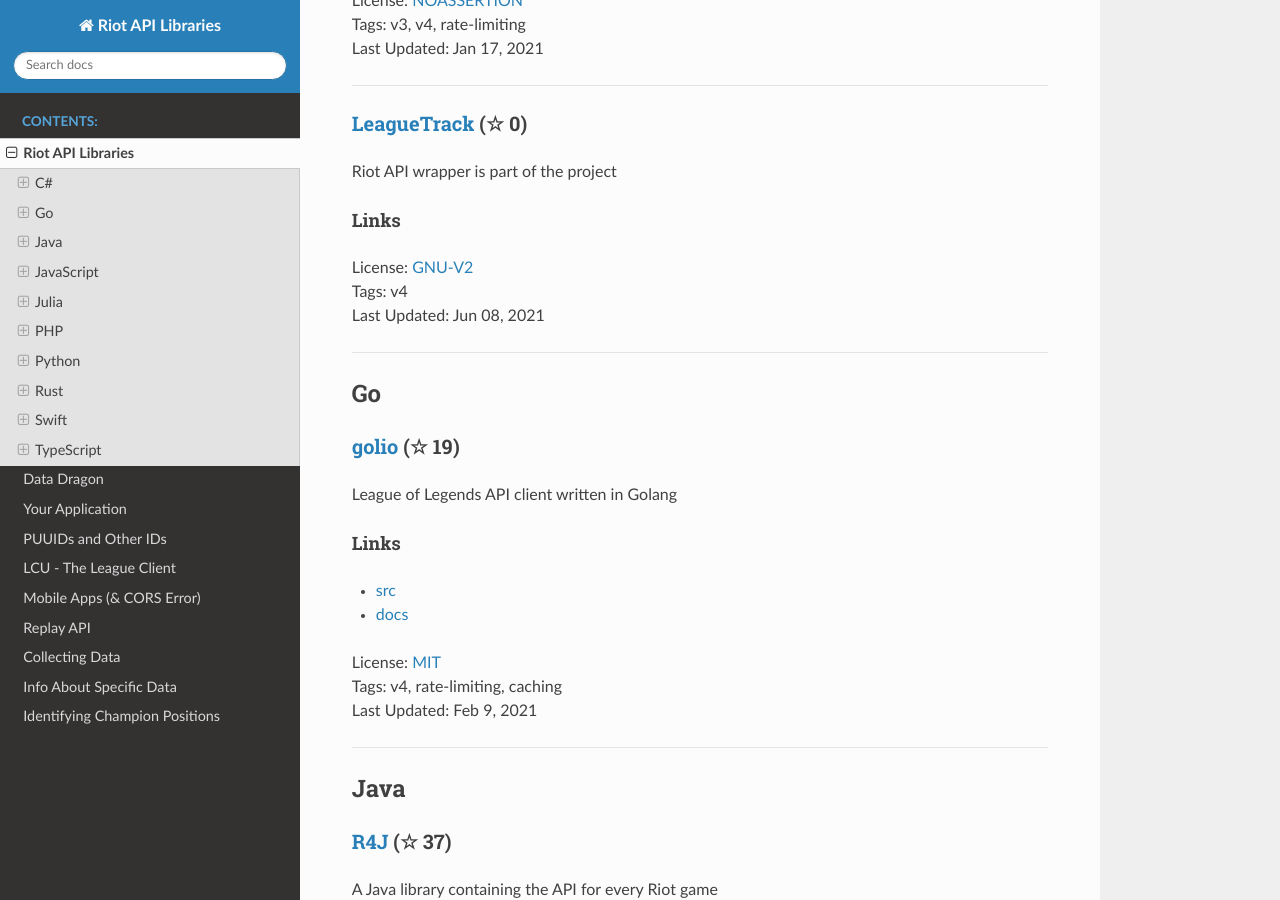
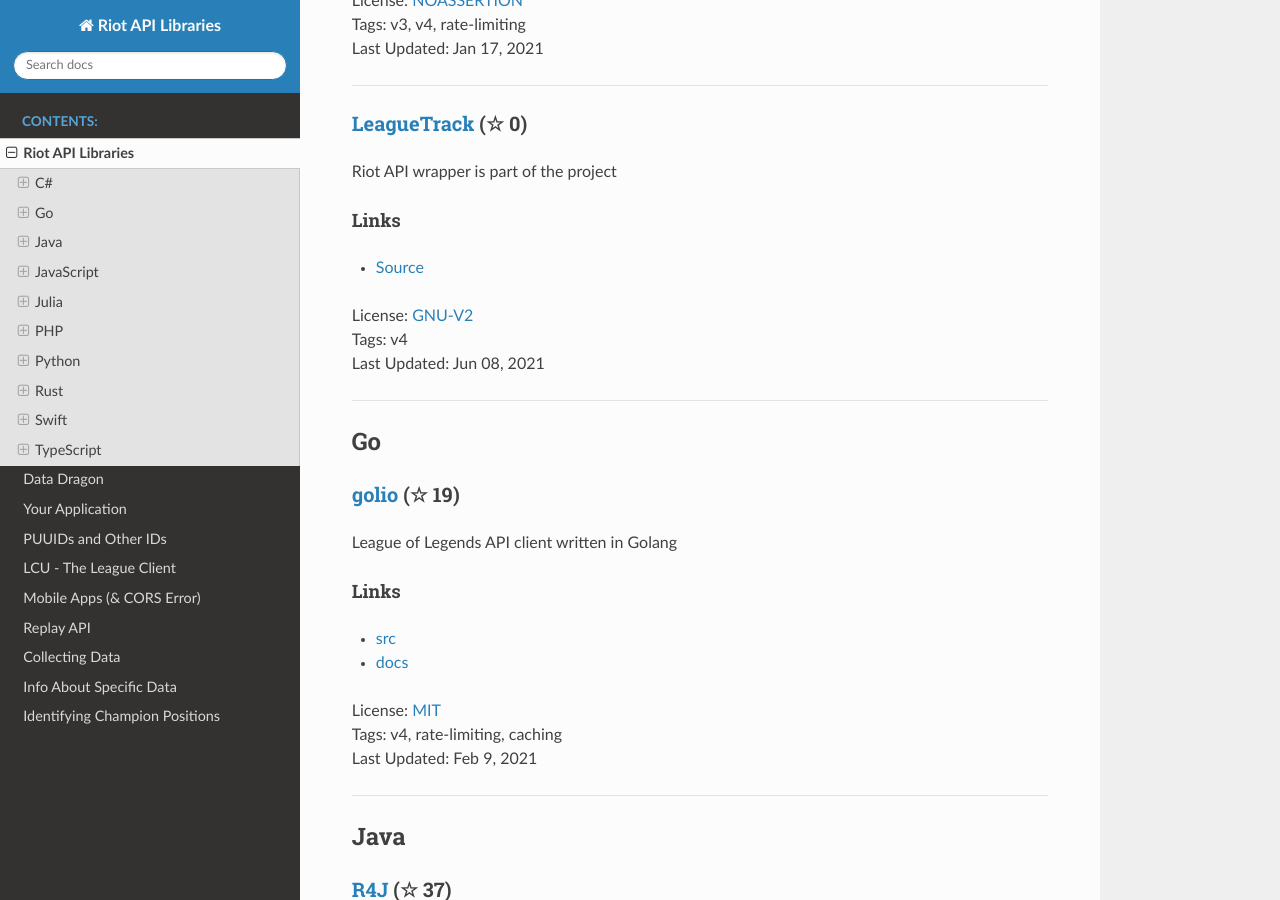
Before and after one commit to WxWatch/riot-api-libraries, a Sphinx documentation site: the page built from docs/libraries.rst, in a window 1280 px wide and 900 px high, scrolled down 712 px. Built offline with Sphinx 7.4.7 and the Read the Docs theme 2.0.0, drawn with Linux system fonts in a browser that asks for light colours; pages that are not in the unit, such as notebooks, are missing from menus.

Commit message:
Update libraries.rst

```diff
--- a/docs/libraries.rst
+++ b/docs/libraries.rst
@@ -40,7 +40,7 @@
 
 Links
 ::::::::::::::::
-
+- `Source <https://github.com/dawidkacprzak/LeagueTrack>`_
 | License: `GNU-V2 <https://www.gnu.org/licenses/old-licenses/gpl-2.0.html>`_
 | Tags: v4
 | Last Updated: Jun 08, 2021
```
